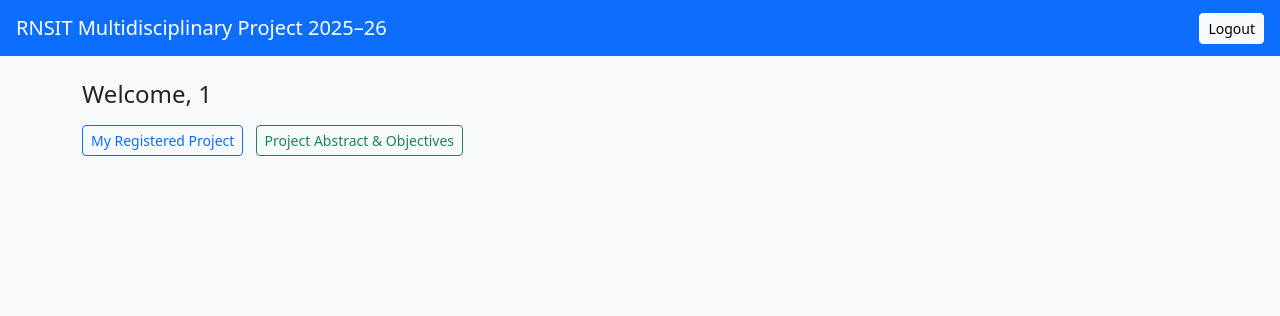
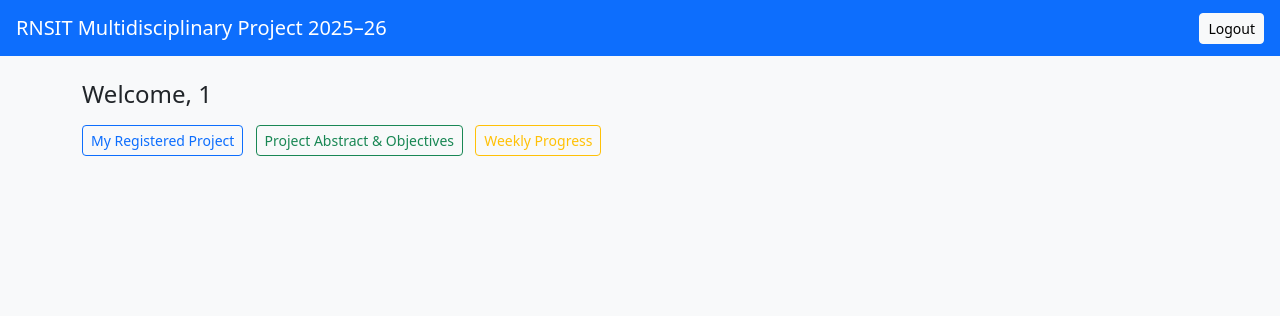
Before and after one commit to abhijithhv-rnsit/rnsit-multidisciplinary_project_2025-26, a Flask app: page /student/home in a window 1280 px wide. Shown: the top 316 px of the page. Run offline with Flask 3, Linux system fonts and the light colour scheme; the visitor is signed in with stand-in values (Sample User, id 1); data that the repository does not hold is empty.

Commit message:
Update student_home.html

```diff
--- a/templates/student_home.html
+++ b/templates/student_home.html
@@ -18,6 +18,9 @@
     </a>
     <a href="/student/project-details" class="btn btn-outline-success btn-sm mb-3 ms-2">
     Project Abstract & Objectives
+    </a>
+    <a href="/student/weekly-progress" class="btn btn-outline-warning btn-sm mb-3 ms-2">
+    Weekly Progress
     </a>
 
 
```
